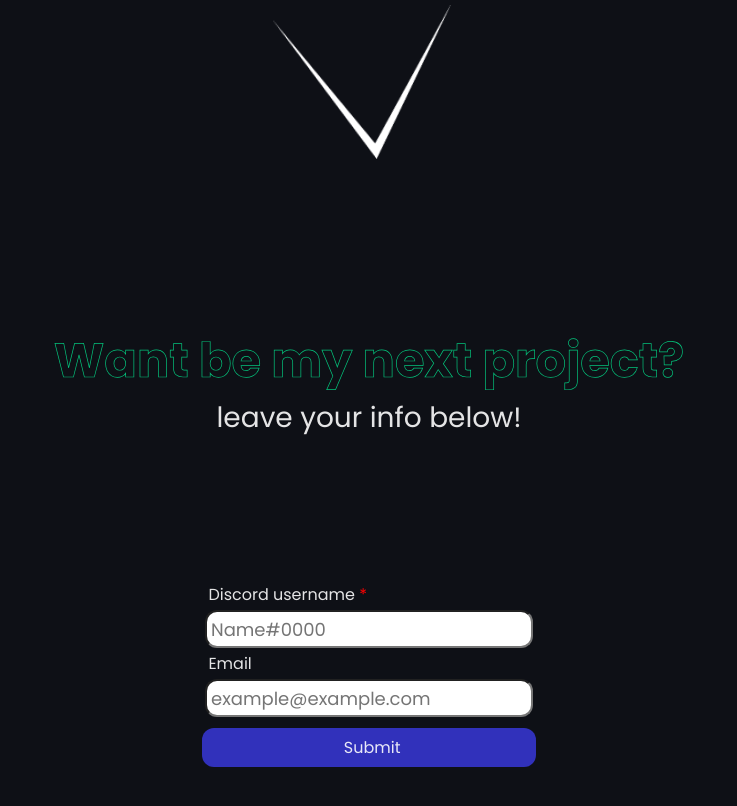
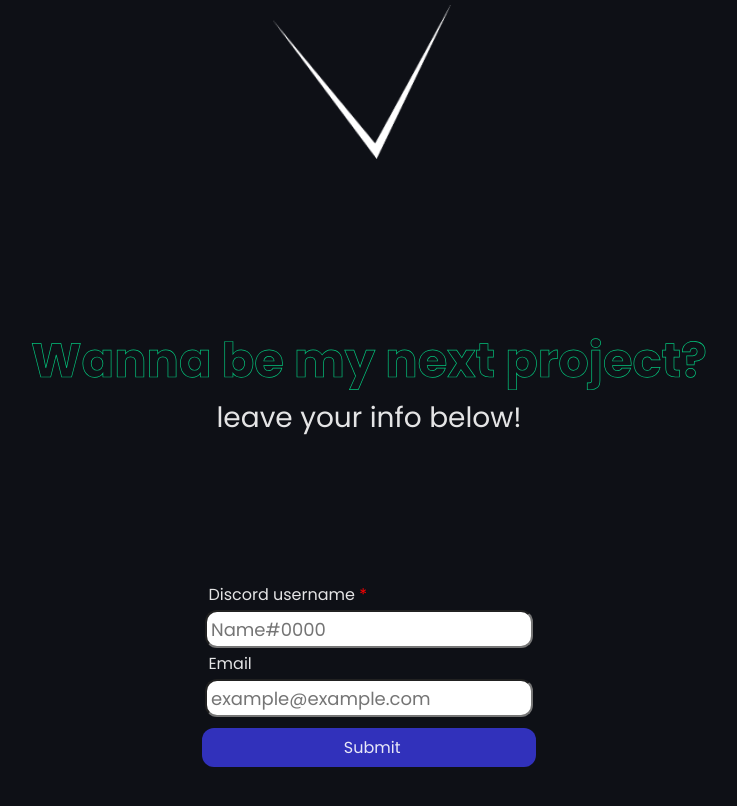
Before and after one commit to XcPlease/Astrix, a plain HTML site: page index.html in a window 1280 px wide. Shown: the part 2476-3282 px from the top of the page, without its empty margins (271-1008 px from the left). Drawn offline with nearby package versions, Linux system fonts and the light colour scheme; no server answers; a script that the page names is missing; a web font is replaced by a local one.

Commit message:
Update index.html

```diff
--- a/index.html
+++ b/index.html
@@ -203,7 +203,7 @@
 
     <div id="hire-me" class="hire-me">
       <div class="blue stroke">
-        <h2 class="text wnat">Want be my next project?</h2>
+        <h2 class="text wnat">Wanna be my next project?</h2>
         <p>leave your info below!</p>
       </div>
 
```
